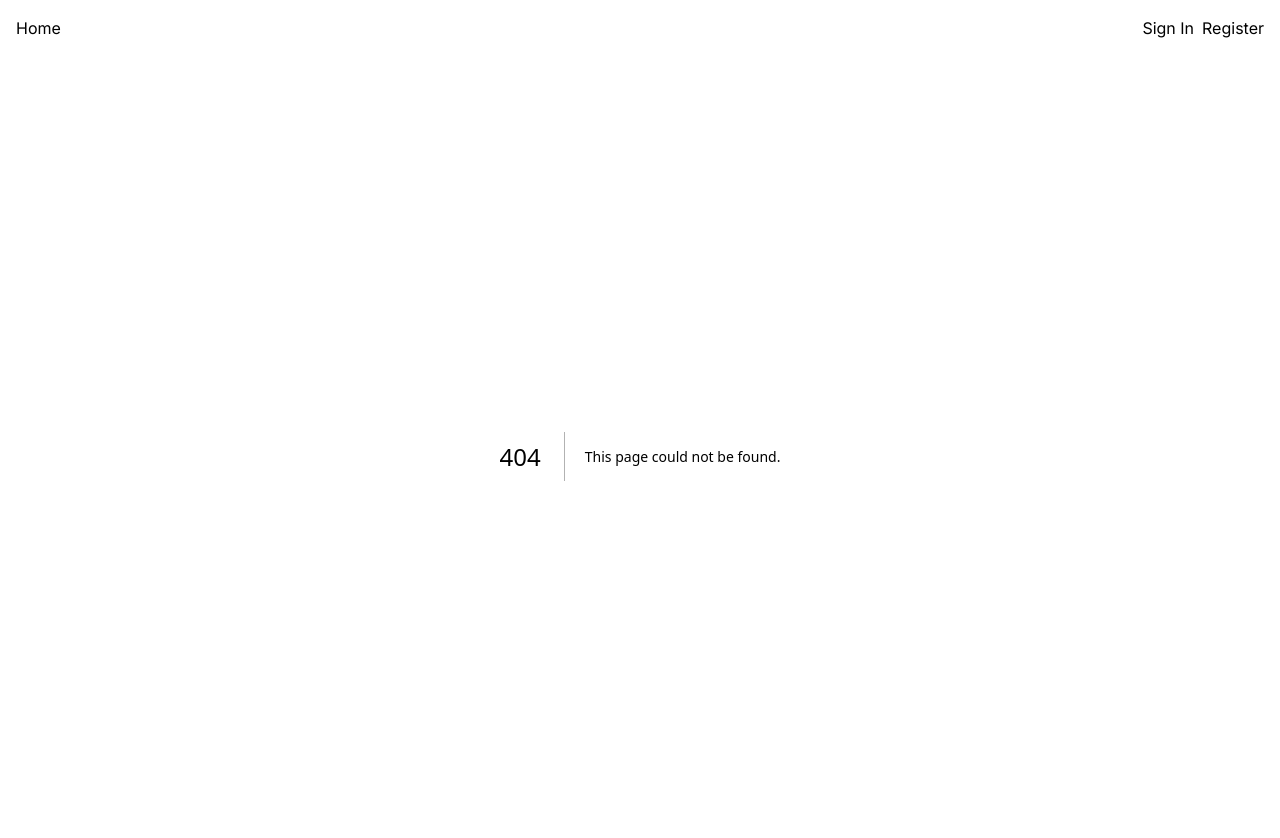
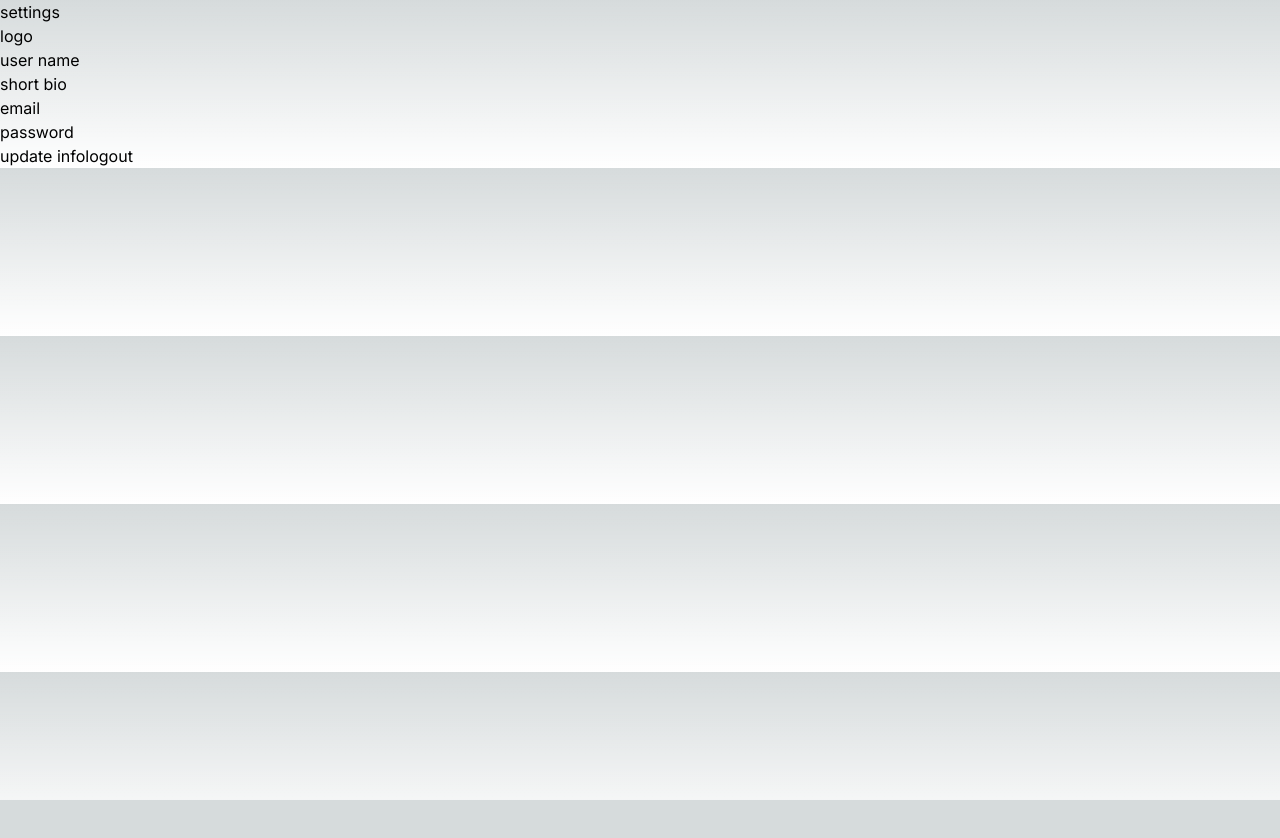
Before and after one commit to sinamoraddar/simple-blog, a Next.js app: page /settings in a window 1280 px wide. Before the commit this address had no page. Shown: the top 838 px of the page. After the commit the page ends 800 px from the top, so only its background shows below. Built offline with nearby package versions, Linux system fonts and the light colour scheme.

Commit message:
feat(Login): add the basic functionality

```diff
--- /dev/null
+++ b/src/app/editor/page.tsx
@@ -0,0 +1,16 @@
+import React from "react";
+
+const Editor = () => {
+  return (
+    <div>
+      <p>Article title</p>
+      <p>Article about</p>
+      <p>Article Description</p>
+      <p>tags</p>
+
+      <button>Publish article</button>
+    </div>
+  );
+};
+
+export default Editor;
--- a/src/app/globals.css
+++ b/src/app/globals.css
@@ -25,3 +25,7 @@ body {
     )
     rgb(var(--background-start-rgb));
 }
+
+input {
+  color: black;
+}
--- a/src/app/layout.tsx
+++ b/src/app/layout.tsx
@@ -1,6 +1,8 @@
 import Link from "next/link";
 import "./globals.css";
 import { Inter } from "next/font/google";
+import { useState } from "react";
+import Navbar from "@/components/Navbar/Navbar";
 
 const inter = Inter({ subsets: ["latin"] });
 
@@ -16,17 +18,7 @@ export default function RootLayout({
 }) {
   return (
     <html lang="en">
-      <body className={inter.className}>
-        <nav className="p-4 justify-between flex ">
-          <Link href={"/"}>Home</Link>
-          <div className="flex gap-2">
-            <Link href={"/sign-in"}>Sign In</Link>
-            <Link href={"/register"}>Register</Link>
-          </div>
-        </nav>
-
-        {children}
-      </body>
+      <body className={inter.className}>{children}</body>
     </html>
   );
 }
--- a/src/app/page.tsx
+++ b/src/app/page.tsx
@@ -1,5 +1,6 @@
 "use client";
 
+import Navbar from "@/components/Navbar/Navbar";
 import Image from "next/image";
 import Link from "next/link";
 import { useEffect, useState } from "react";
@@ -39,7 +40,6 @@ const Card = ({ article }: CardProps) => (
 export default function Home() {
   const [articles, setArticles] = useState<Article[]>([]);
   const [isLoading, setLoading] = useState(false);
-
   useEffect(() => {
     setLoading(true);
     fetch("https://api.realworld.io/api/articles")
@@ -56,6 +56,8 @@ export default function Home() {
   console.log(articles);
   return (
     <main>
+      <Navbar />
+
       {articles.map((article) => (
         <Card key={article.createdAt} article={article} />
       ))}
--- /dev/null
+++ b/src/app/profile/[username]/page.tsx
@@ -0,0 +1,7 @@
+import React from "react";
+
+const Username = ({ params }: { params: { username: string } }) => {
+  return <div>Username: {params.username}</div>;
+};
+
+export default Username;
--- /dev/null
+++ b/src/app/settings/page.tsx
@@ -0,0 +1,18 @@
+import React from "react";
+
+const Settings = () => {
+  return (
+    <div>
+      settings
+      <p>logo</p>
+      <p>user name</p>
+      <p>short bio</p>
+      <p>email</p>
+      <p>password</p>
+      <button>update info</button>
+      <button>logout</button>
+    </div>
+  );
+};
+
+export default Settings;
--- a/src/app/sign-in/page.tsx
+++ b/src/app/sign-in/page.tsx
@@ -1,11 +1,50 @@
-import React from "react";
+"use client";
+
+import React, { useState } from "react";
 
 const SignIn = () => {
+  const [email, setEmail] = useState("");
+  const [password, setPassword] = useState("");
+
+  const onChange = (e: any) => {
+    console.log(e.target.value);
+
+    if (e.target.name === "email") {
+      setEmail(e.target.value);
+    } else {
+      setPassword(e.target.value);
+    }
+  };
+
+  const onSubmit = () => {
+    fetch("https://api.realworld.io/api/users/login", {
+      method: "POST",
+      body: JSON.stringify({
+        user: { email: "sinamoraddar@gmail.com", password: "65CgGSK96fL8FPW" },
+      }),
+    })
+      .then((res) => res.json())
+      .then((data) => {});
+  };
+
   return (
     <div>
       SignIn
-      <input type="text" placeholder="Email" />
-      <input type="password" placeholder="Password" />
+      <input
+        onChange={onChange}
+        type="text"
+        placeholder="Email"
+        value={email}
+        name="email"
+      />
+      <input
+        onChange={onChange}
+        type="password"
+        placeholder="Password"
+        value={password}
+        name="password"
+      />
+      <button onClick={onSubmit}>submit</button>
     </div>
   );
 };
--- /dev/null
+++ b/src/components/Navbar/Navbar.tsx
@@ -0,0 +1,32 @@
+"use client";
+
+import Link from "next/link";
+import React, { useState } from "react";
+
+const Navbar = () => {
+  const [isLoggedIn, setIsLoggedIn] = useState(true);
+
+  return (
+    <nav className="p-4 justify-between flex ">
+      <Link href={"/"}>Home</Link>
+      <div className="flex gap-2">
+        {isLoggedIn ? (
+          <>
+            <Link href={"/editor"}>New Article</Link>
+            <Link href={"/settings"}>Settings</Link>
+            {/* todo: complete the dynamic route */}
+            <Link href={"/profile/{username}"}>Profile</Link>
+            <button>Log out</button>
+          </>
+        ) : (
+          <>
+            <Link href={"/sign-in"}>Sign In</Link>
+            <Link href={"/register"}>Register</Link>
+          </>
+        )}
+      </div>
+    </nav>
+  );
+};
+
+export default Navbar;
```
